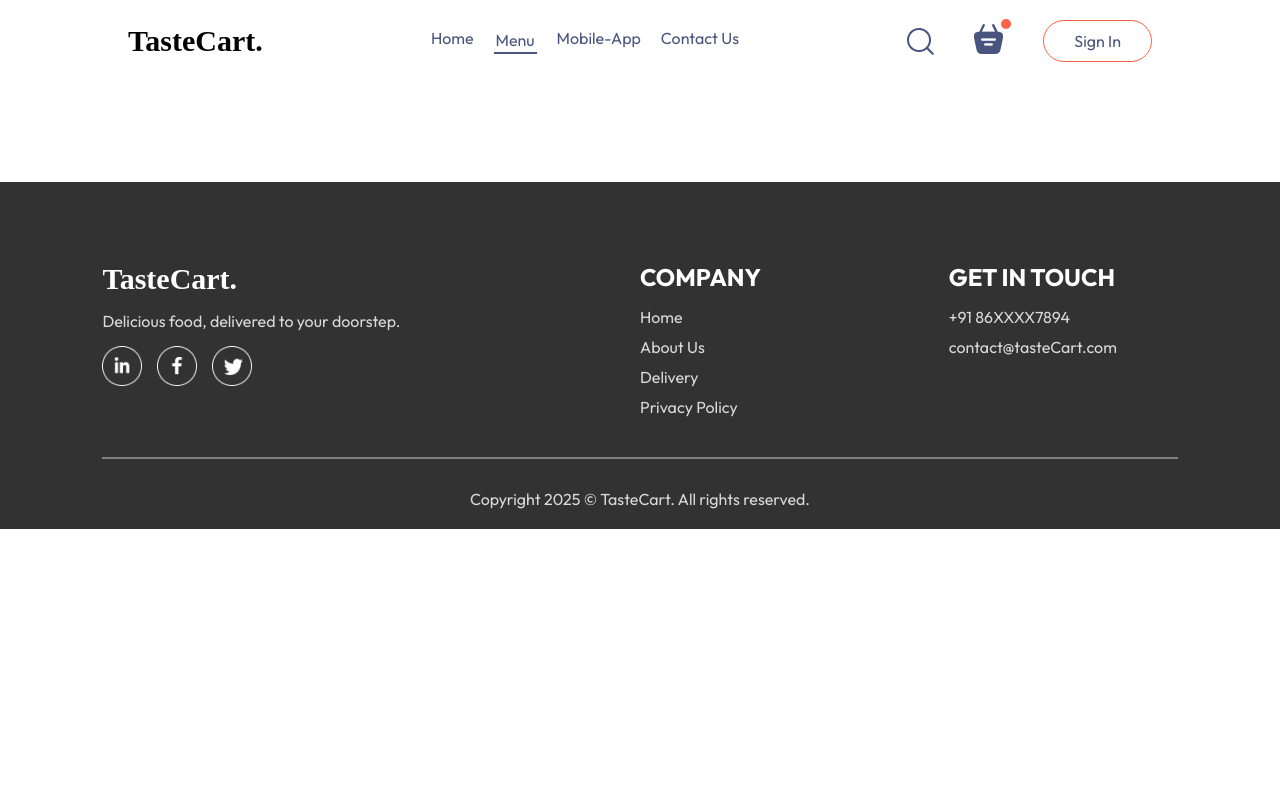
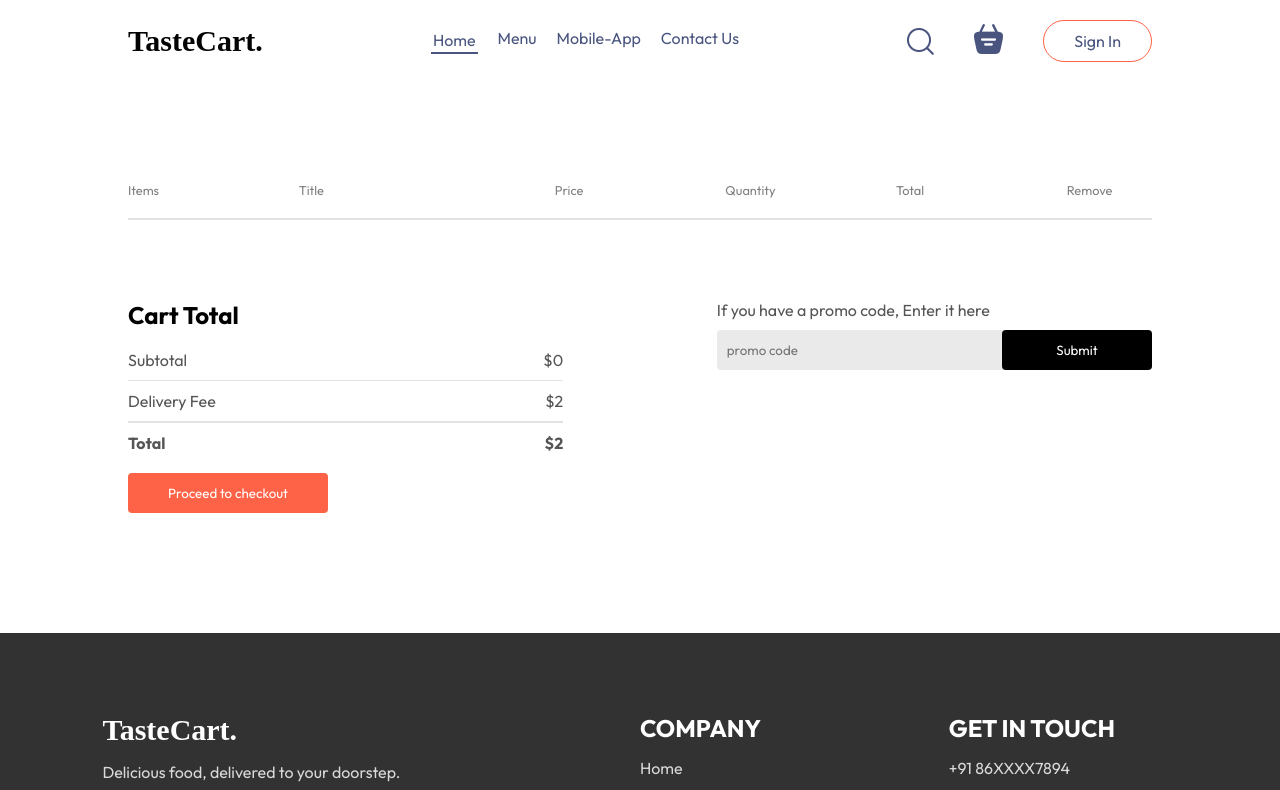
Before and after one commit to farazakram123/TasteCart, a React (Vite) app in the folder Frontend/: page /cart in a window 1280 px wide. Shown: the top 790 px of the page. Built offline with nearby package versions, Linux system fonts and the light colour scheme; a web font is replaced by a local one.

Commit message:
Create, style and add functionality to Cart component

```diff
--- a/Frontend/src/components/Navbar/Navbar.css
+++ b/Frontend/src/components/Navbar/Navbar.css
@@ -75,7 +75,7 @@
     }
 }
 @media (max-width : 780px){
-    .navbar-menu li{
+    .navbar-menu{
         display: none;
     }
     .navbar-right img{
--- a/Frontend/src/components/Navbar/Navbar.jsx
+++ b/Frontend/src/components/Navbar/Navbar.jsx
@@ -2,13 +2,15 @@
 import { assets } from '../../assets/assets.js'
 import './Navbar.css'
 import {Link} from 'react-router-dom'
-
+import {StoreContext} from '../../context/StoreContext'
+import { useContext } from 'react';
 const Navbar = ({setShowLogin}) => {
-    const [menu, setMenu] = useState("menu");
+    const [menu, setMenu] = useState("home");
+    const {getTotalCartAmount} = useContext(StoreContext);
 
   return (
     <div className="navbar">
-      <h3 className='logo'>TasteCart.</h3>
+      <Link to='/'><h3 className='logo'>TasteCart.</h3></Link>
       <ul className="navbar-menu">
         <Link to="/" onClick={() => setMenu("home")} className={menu === "home" ? "active" : ""}>Home</Link>
         <a href = '#explore-menu' onClick={() => setMenu("menu")} className={menu === "menu" ? "active" : ""}>Menu</a>
@@ -18,8 +20,8 @@
       <div className="navbar-right">
         <img src={assets.search_icon} alt="" />
         <div className="navbar-search-icon">
-            <img src={assets.basket_icon} alt="" />
-            <div className="dot"></div>
+            <Link to='/cart'><img src={assets.basket_icon} alt="" /></Link>
+            <div className={getTotalCartAmount() === 0 ? "" : "dot"}></div>
         </div>
         <button onClick={() => setShowLogin(true)}>Sign In</button>
 
--- a/Frontend/src/context/StoreContext.jsx
+++ b/Frontend/src/context/StoreContext.jsx
@@ -1,5 +1,5 @@
 import { createContext, useState } from "react";
-import {food_list} from '../assets/assets';
+import { food_list } from '../assets/assets';
 
 export const StoreContext = createContext(null);
 const StoreContextProvider = ({ children }) => {
@@ -7,14 +7,24 @@
     const [cartItems, setCartItems] = useState({});
 
     const addToCart = (itemId) => {
-        if(!cartItems[itemId]) {
-            setCartItems((prev) => ({...prev, [itemId] : 1}));
+        if (!cartItems[itemId]) {
+            setCartItems((prev) => ({ ...prev, [itemId]: 1 }));
         } else {
-            setCartItems((prev) => ({...prev, [itemId] : prev[itemId]+1}));
+            setCartItems((prev) => ({ ...prev, [itemId]: prev[itemId] + 1 }));
         }
     }
     const removeFromCart = (itemId) => {
-        setCartItems((prev) => ({...prev, [itemId] : prev[itemId]-1}));
+        setCartItems((prev) => ({ ...prev, [itemId]: prev[itemId] - 1 }));
+    }
+    const getTotalCartAmount = () => {
+        let totalAmount = 0;
+        for (const id in cartItems) {
+            if (cartItems[id] > 0) {
+                let itemInfo = food_list.find((product) => product._id === id)
+                totalAmount += itemInfo.price * cartItems[id];
+            }
+        }
+        return totalAmount;
     }
 
     const contextValue = {
@@ -22,7 +32,8 @@
         cartItems,
         setCartItems,
         addToCart,
-        removeFromCart
+        removeFromCart,
+        getTotalCartAmount
     }
 
     return (
--- a/Frontend/src/pages/Cart/Cart.css
+++ b/Frontend/src/pages/Cart/Cart.css
@@ -0,0 +1,92 @@
+.cart{
+    margin-top: 100px;
+}
+.cart-items-title{
+    display: grid;
+    grid-template-columns: 1fr 1.5fr 1fr 1fr 1fr 0.5fr;
+    align-items: center;
+    color: grey;
+    font-size: max(1vw, 12px);
+}
+.cart-items-item{
+    margin: 10px 0px;
+    color: black;
+}
+.cart-items-item img{
+    width: 50px;
+}
+.cart hr{
+    height: 1.5px;
+    background-color: #e2e2e2;
+    border: none;
+}
+.cart-items-item .cross{
+    cursor: pointer;
+}
+.cart-bottom{
+    margin-top: 80px;
+    display: flex;
+    justify-content: space-between;
+    gap: max(12vw, 20px);
+}
+.cart-total{
+    flex: 1;
+    display: flex;
+    flex-direction: column;
+    gap: 20px;
+}
+.cart-total-details{
+    display: flex;
+    justify-content: space-between;
+    color: #555;
+}
+.cart-total hr{
+    margin: 10px 0px;
+}
+.cart-total button{
+    margin: 20px 0px;
+    border: none;
+    color: white;
+    background-color: tomato;
+    width: max(15vw, 200px);
+    padding: 12px 0px;
+    border-radius: 4px;
+    cursor: pointer;
+}
+.cart-promocode{
+    flex: 1;
+}
+.cart-promocode p{
+    color: #555;
+}
+.cart-promocode-input {
+    margin-top: 10px;
+    display: flex;
+    justify-content: space-between;
+    align-items: center;
+    background-color: #eaeaea;
+    border-radius: 4px;
+}
+.cart-promocode-input input{
+    background: transparent;
+    border: none;
+    outline: none;
+    padding-left: 10px;
+}
+.cart-promocode-input button{
+    width: max(10vw, 150px);
+    padding: 12px 5px;
+    background-color: black;
+    border: none;
+    color: white;
+    border-radius: 4px;
+    cursor: pointer;
+}
+@media (max-width : 750px) {
+    .cart-bottom{
+        flex-direction: column-reverse;
+    }
+    .cart-promocode{
+        justify-content: start;
+    }
+}
--- a/Frontend/src/pages/Cart/Cart.jsx
+++ b/Frontend/src/pages/Cart/Cart.jsx
@@ -1,9 +1,72 @@
+import React, {useContext} from 'react'
 import './Cart.css'
+import {StoreContext} from '../../context/StoreContext'
 
 const Cart = () => {
+  const {cartItems, food_list, removeFromCart, getTotalCartAmount} = useContext(StoreContext);
+
   return (
-    <div>
+    <div className='cart'>
+      <div className="cart-items">
+        <div className="cart-items-title">
+          <p>Items</p>
+          <p>Title</p>
+          <p>Price</p>
+          <p>Quantity</p>
+          <p>Total</p>
+          <p>Remove</p>
+        </div>
+        <br />
+        <hr />
+        {
+          food_list.map((foodItem, index) => {
+            if(cartItems[foodItem._id] > 0){
+              return <div key = {index}>
+              <div className='cart-items-title cart-items-item'>
+                <img src={foodItem.image}/>
+                <p>{foodItem.name}</p>
+                <p>${foodItem.price}</p>
+                <p>{cartItems[foodItem._id]}</p>
+                <p>${foodItem.price*cartItems[foodItem._id]}</p>
+                <p onClick={() => removeFromCart(foodItem._id)} className='cross'>x</p>
+              </div>
+              <hr />
+              </div>
+            }
+          })
+        }
+      </div>
+      <div className="cart-bottom">
+        <div className="cart-total">
+          <h2>Cart Total</h2>
+          <div>
+            <div className="cart-total-details">
+              <p>Subtotal</p>
+              <p>${getTotalCartAmount()}</p>
 
+            </div>
+            <hr />
+            <div className="cart-total-details">
+              <p>Delivery Fee</p>
+              <p>${2}</p>
+            </div>
+            <hr />
+            <div className="cart-total-details">
+              <b>Total</b>
+              <b>${getTotalCartAmount() + 2}</b>
+
+            </div>
+            <button>Proceed to checkout</button>
+          </div>
+        </div>
+        <div className="cart-promocode">
+          <p>If you have a promo code, Enter it here</p>
+          <div className="cart-promocode-input">
+            <input type="text" placeholder='promo code'/>
+            <button>Submit</button>
+          </div>
+        </div>
+      </div>
     </div>
   )
 }
```
